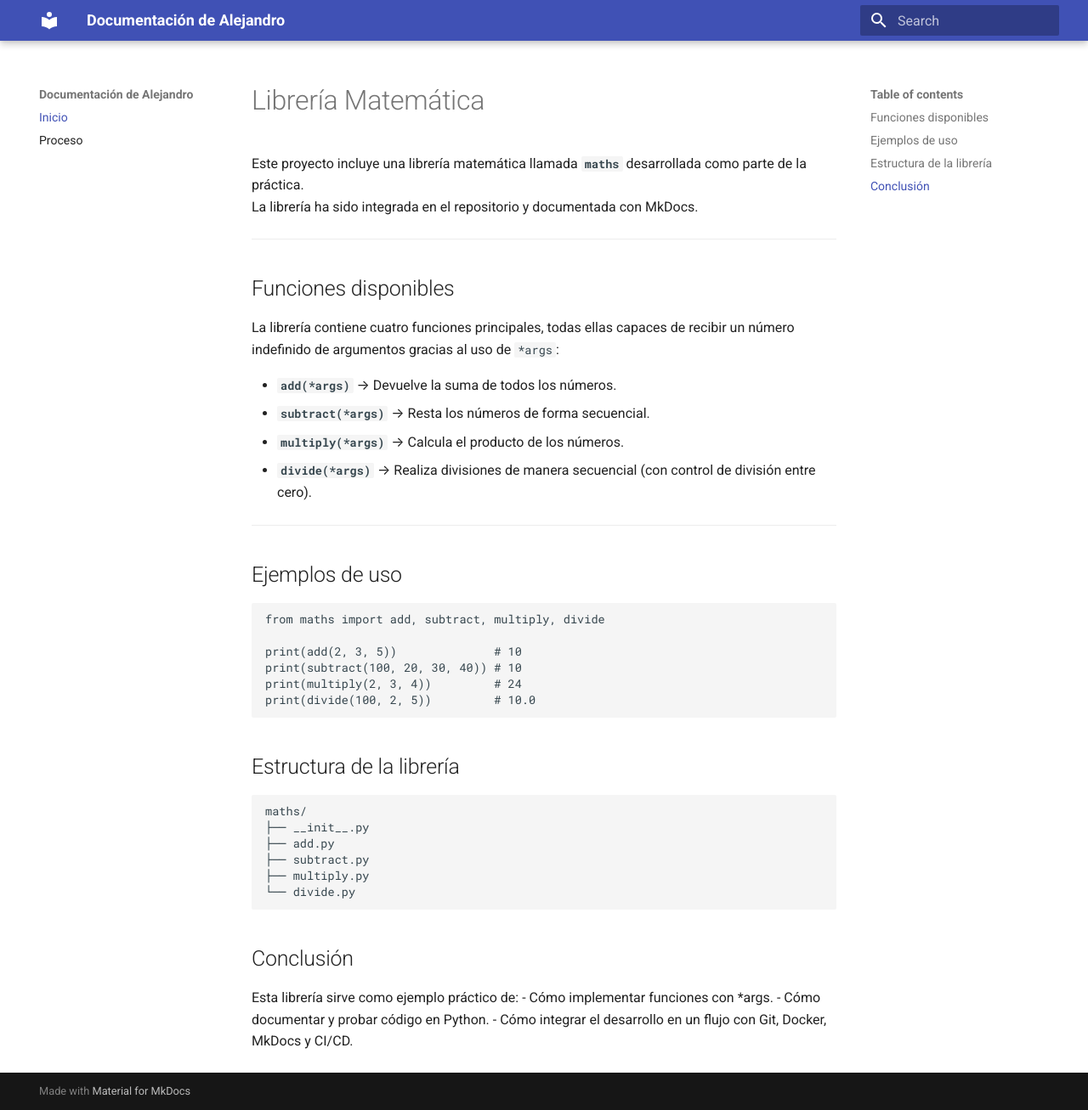
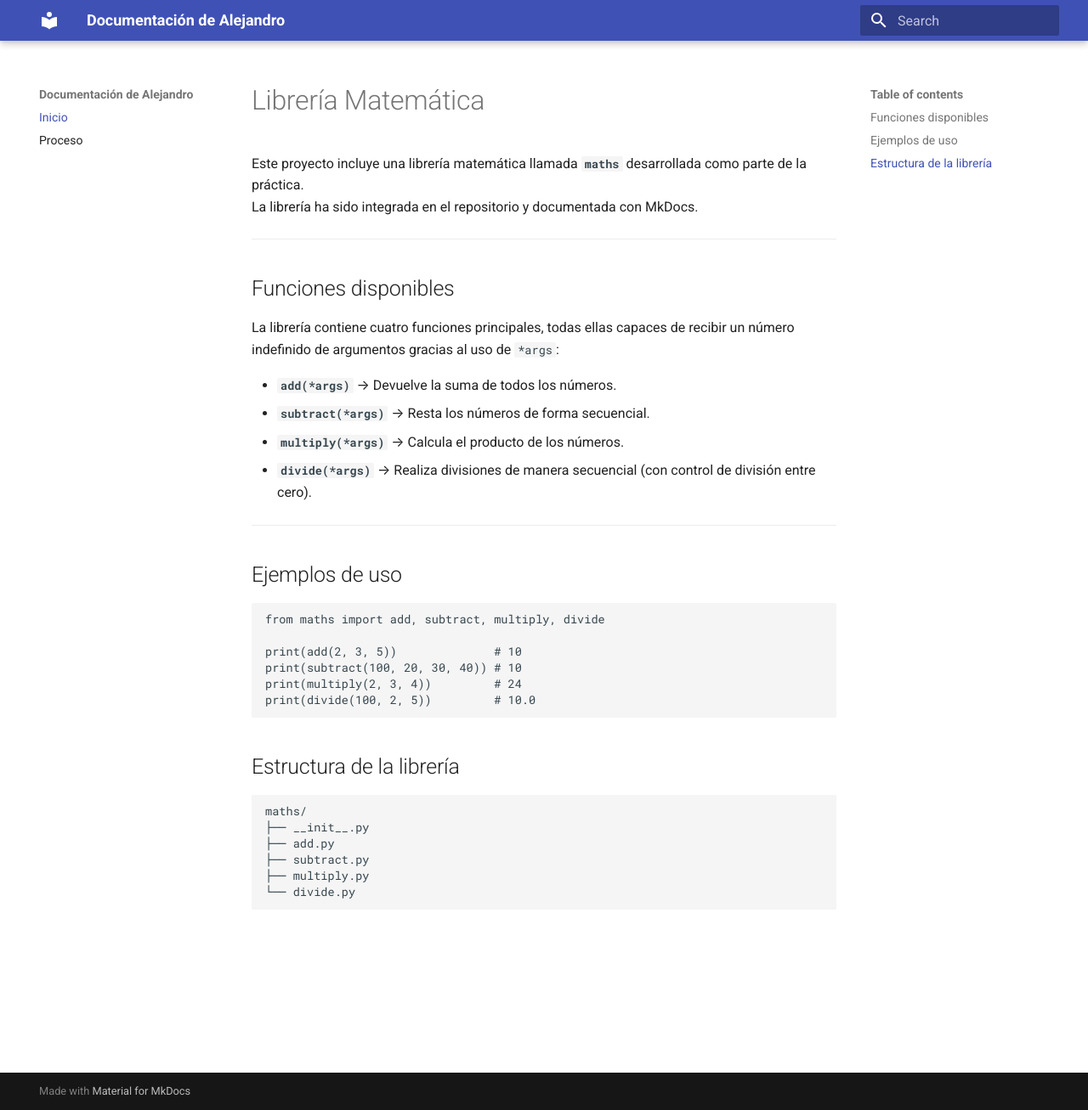
Before and after one commit to alepe03/alejandro-documentacion, an MkDocs documentation site: the page built from docs/index.md, in a window 1280 px wide and 1307 px high. Shown: the whole window at 85% size. Built offline with MkDocs 1.6.1 and Material for MkDocs 9.7.7, drawn with Linux system fonts in a browser that asks for light colours.

Commit message:
cambio maths

````diff
--- a/docs/index.md
+++ b/docs/index.md
@@ -37,9 +37,3 @@ maths/
 ├── multiply.py
 └── divide.py
 ```
-
-## Conclusión
-Esta librería sirve como ejemplo práctico de:
-- Cómo implementar funciones con *args.
-- Cómo documentar y probar código en Python.
-- Cómo integrar el desarrollo en un flujo con Git, Docker, MkDocs y CI/CD.
````
